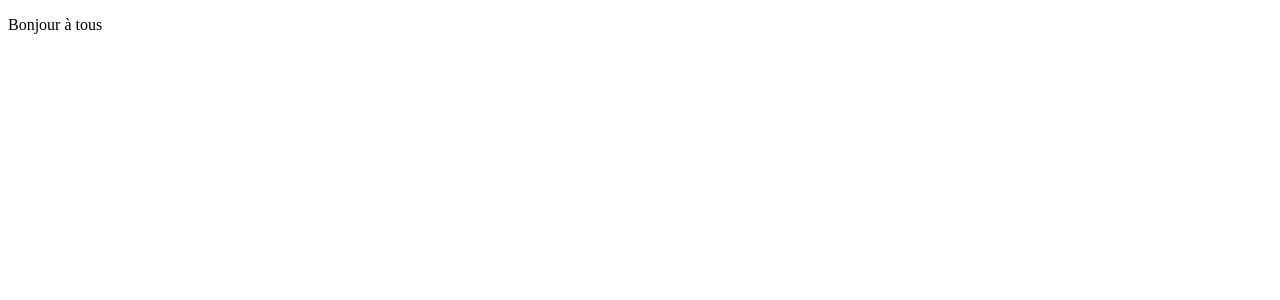
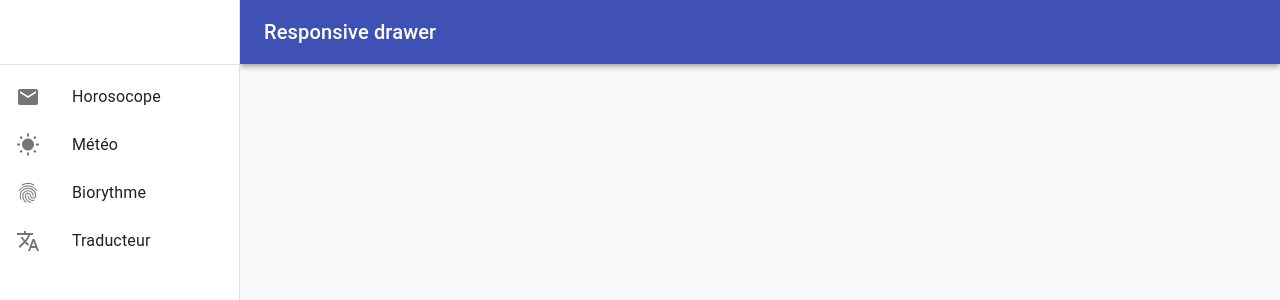
Before and after one commit to FlavienDesse/my_super_day_front, a React (Create React App) app: page / in a window 1280 px wide. Shown: the top 300 px of the page. Built offline with nearby package versions, Linux system fonts and the light colour scheme.

Commit message:
commit drawer

```diff
--- a/package.json
+++ b/package.json
@@ -3,6 +3,8 @@
   "version": "0.1.0",
   "private": true,
   "dependencies": {
+    "@material-ui/core": "^4.10.0",
+    "@material-ui/icons": "^4.9.1",
     "@testing-library/jest-dom": "^4.2.4",
     "@testing-library/react": "^9.5.0",
     "@testing-library/user-event": "^7.2.1",
--- a/src/App.css
+++ /dev/null
@@ -1,38 +0,0 @@
-.App {
-  text-align: center;
-}
-
-.App-logo {
-  height: 40vmin;
-  pointer-events: none;
-}
-
-@media (prefers-reduced-motion: no-preference) {
-  .App-logo {
-    animation: App-logo-spin infinite 20s linear;
-  }
-}
-
-.App-header {
-  background-color: #282c34;
-  min-height: 100vh;
-  display: flex;
-  flex-direction: column;
-  align-items: center;
-  justify-content: center;
-  font-size: calc(10px + 2vmin);
-  color: white;
-}
-
-.App-link {
-  color: #61dafb;
-}
-
-@keyframes App-logo-spin {
-  from {
-    transform: rotate(0deg);
-  }
-  to {
-    transform: rotate(360deg);
-  }
-}
--- a/src/App.js
+++ /dev/null
@@ -1,13 +0,0 @@
-import React from 'react';
-import './App.css';
-
-function App() {
-  return (
-
-        <p>
-        Bonjour à tous
-        </p>
-  );
-}
-
-export default App;
--- /dev/null
+++ b/src/Components/DashBoard/dashboard.js
@@ -0,0 +1,94 @@
+import React from 'react';
+
+
+import AppBar from '@material-ui/core/AppBar';
+import CssBaseline from '@material-ui/core/CssBaseline';
+import Drawer from '@material-ui/core/Drawer';
+import Hidden from '@material-ui/core/Hidden';
+import IconButton from '@material-ui/core/IconButton';
+import MainListItemsSideBar from './list'
+import MenuIcon from '@material-ui/icons/Menu';
+import Toolbar from '@material-ui/core/Toolbar';
+import Typography from '@material-ui/core/Typography';
+import { makeStyles, useTheme } from '@material-ui/core/styles';
+
+import useStyles from "./style";
+
+
+
+
+function Dashboard(props) {
+    const { window } = props;
+    const classes = useStyles();
+    const theme = useTheme();
+    const [mobileOpen, setMobileOpen] = React.useState(false);
+
+    const handleDrawerToggle = () => {
+        setMobileOpen(!mobileOpen);
+    };
+
+
+
+
+    const container = window !== undefined ? () => window().document.body : undefined;
+
+    return (
+        <div className={classes.root}>
+            <CssBaseline />
+            <AppBar position="fixed" className={classes.appBar}>
+                <Toolbar>
+                    <IconButton
+                        color="inherit"
+                        aria-label="open drawer"
+                        edge="start"
+                        onClick={handleDrawerToggle}
+                        className={classes.menuButton}
+                    >
+                        <MenuIcon />
+                    </IconButton>
+                    <Typography variant="h6" noWrap>
+                        Responsive drawer
+                    </Typography>
+                </Toolbar>
+            </AppBar>
+            <nav className={classes.drawer} aria-label="mailbox folders">
+                {/* The implementation can be swapped with js to avoid SEO duplication of links. */}
+                <Hidden smUp implementation="css">
+                    <Drawer
+                        container={container}
+                        variant="temporary"
+                        anchor={theme.direction === 'rtl' ? 'right' : 'left'}
+                        open={mobileOpen}
+                        onClose={handleDrawerToggle}
+                        classes={{
+                            paper: classes.drawerPaper,
+                        }}
+                        ModalProps={{
+                            keepMounted: true, // Better open performance on mobile.
+                        }}
+                    >
+                        <MainListItemsSideBar style={classes}>
+                        </MainListItemsSideBar>
+                    </Drawer>
+                </Hidden>
+                <Hidden xsDown implementation="css">
+                    <Drawer
+                        classes={{
+                            paper: classes.drawerPaper,
+                        }}
+                        variant="permanent"
+                        open
+                    >
+                        <MainListItemsSideBar style={classes}>
+                        </MainListItemsSideBar>
+                    </Drawer>
+                </Hidden>
+            </nav>
+            <main className={classes.content}>
+
+            </main>
+        </div>
+    );
+}
+
+export default Dashboard;
--- /dev/null
+++ b/src/Components/DashBoard/list.js
@@ -0,0 +1,43 @@
+import List from "@material-ui/core/List";
+import ListItem from "@material-ui/core/ListItem";
+import ListItemIcon from "@material-ui/core/ListItemIcon";
+import MailIcon from "@material-ui/icons/Mail";
+import ListItemText from "@material-ui/core/ListItemText";
+import Divider from "@material-ui/core/Divider";
+import React from "react";
+
+import WbSunnyIcon from '@material-ui/icons/WbSunny';
+import FingerprintIcon from '@material-ui/icons/Fingerprint';
+import TranslateIcon from '@material-ui/icons/Translate';
+
+
+export default function MainListItemsSideBar(props){
+
+    return (
+        <div>
+            <div className={props.style.toolbar} />
+            <Divider/>
+            <List>
+
+                <ListItem button>
+                    <ListItemIcon> <MailIcon/></ListItemIcon>
+                    <ListItemText primary={"Horosocope"}/>
+                </ListItem>
+                <ListItem button>
+                    <ListItemIcon> <WbSunnyIcon/></ListItemIcon>
+                    <ListItemText primary={"Météo"}/>
+                </ListItem>
+                <ListItem button>
+                    <ListItemIcon> <FingerprintIcon/></ListItemIcon>
+                    <ListItemText primary={"Biorythme"}/>
+                </ListItem>
+                <ListItem button>
+                    <ListItemIcon> <TranslateIcon/></ListItemIcon>
+                    <ListItemText primary={"Traducteur"}/>
+                </ListItem>
+
+            </List>
+        </div>
+    );
+
+}
--- /dev/null
+++ b/src/Components/DashBoard/style.js
@@ -0,0 +1,41 @@
+import { makeStyles } from '@material-ui/core/styles';
+
+
+
+
+const drawerWidth = 240;
+
+const useStyles = makeStyles((theme) => ({
+  root: {
+    display: 'flex',
+  },
+  drawer: {
+    [theme.breakpoints.up('sm')]: {
+      width: drawerWidth,
+      flexShrink: 0,
+    },
+  },
+  appBar: {
+    [theme.breakpoints.up('sm')]: {
+      width: `calc(100% - ${drawerWidth}px)`,
+      marginLeft: drawerWidth,
+    },
+  },
+  menuButton: {
+    marginRight: theme.spacing(2),
+    [theme.breakpoints.up('sm')]: {
+      display: 'none',
+    },
+  },
+  // necessary for content to be below app bar
+  toolbar: theme.mixins.toolbar,
+  drawerPaper: {
+    width: drawerWidth,
+  },
+  content: {
+    flexGrow: 1,
+    padding: theme.spacing(3),
+  },
+}));
+
+export default useStyles;
--- a/src/index.css
+++ /dev/null
@@ -1,13 +0,0 @@
-body {
-  margin: 0;
-  font-family: -apple-system, BlinkMacSystemFont, 'Segoe UI', 'Roboto', 'Oxygen',
-    'Ubuntu', 'Cantarell', 'Fira Sans', 'Droid Sans', 'Helvetica Neue',
-    sans-serif;
-  -webkit-font-smoothing: antialiased;
-  -moz-osx-font-smoothing: grayscale;
-}
-
-code {
-  font-family: source-code-pro, Menlo, Monaco, Consolas, 'Courier New',
-    monospace;
-}
--- a/src/index.js
+++ b/src/index.js
@@ -1,6 +1,6 @@
 import React from 'react';
 import ReactDOM from 'react-dom';
-import App from './App';
+import App from './Components/DashBoard/dashboard';
 ReactDOM.render(
   <React.StrictMode>
     <App />
```
Also changed, not shown: 1 other file (tests, documents, lock files or other folders).
